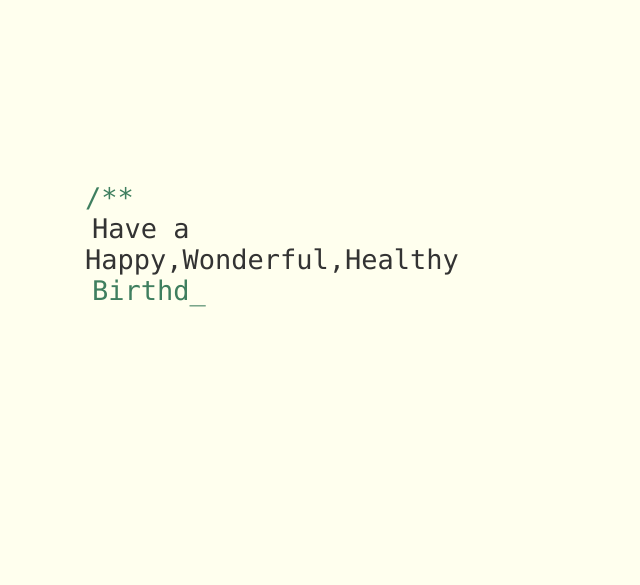
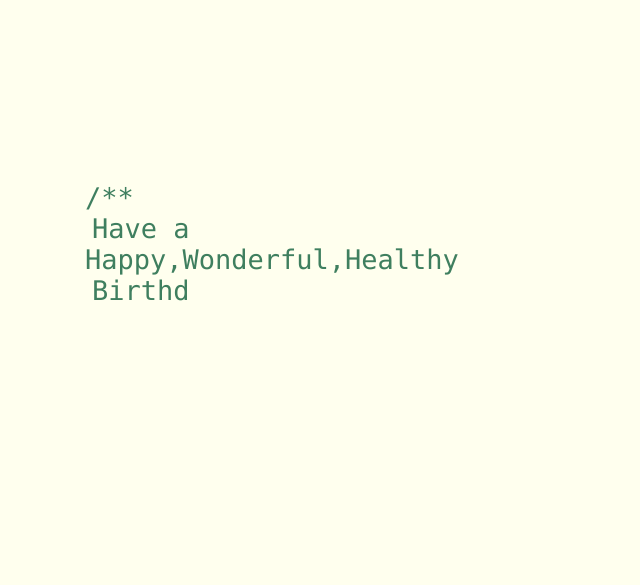
Before and after one commit to nadellasaideep1/Happy-Birthday-Atta, a plain HTML site: page index.html in a window 1280 px wide. Shown: the part 342-927 px from the top of the page, without its empty margins (0-640 px from the left). Drawn offline with Linux system fonts and the light colour scheme.

Commit message:
Update index.html

```diff
--- a/index.html
+++ b/index.html
@@ -27,7 +27,7 @@
 
 				<div id="code">
 					<span class="comments">/**</span><br />
-					<span class="space"/><span>Have a Happy,Wonderful,Healthy</span><br />
+					<span class="space"/><span class= "comments">Have a Happy,Wonderful,Healthy</span><br />
 					<span class="space"/><span class="comments">Birthday</span><br />
 </span><br/>			<span class="space"/><span class="comments">Now&Forever</span><br
 					<span class="comments">/**</span><br />
```
